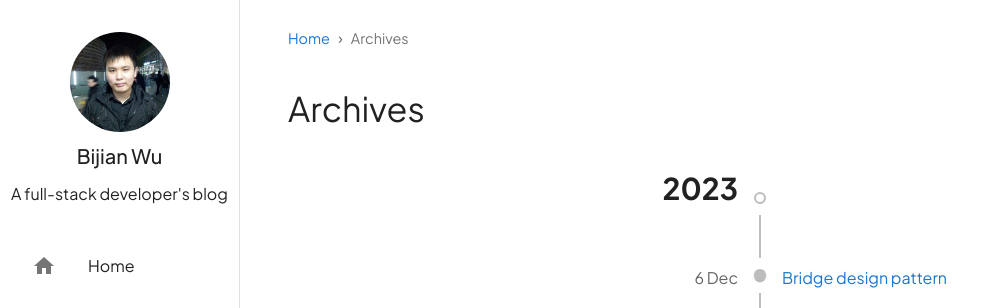
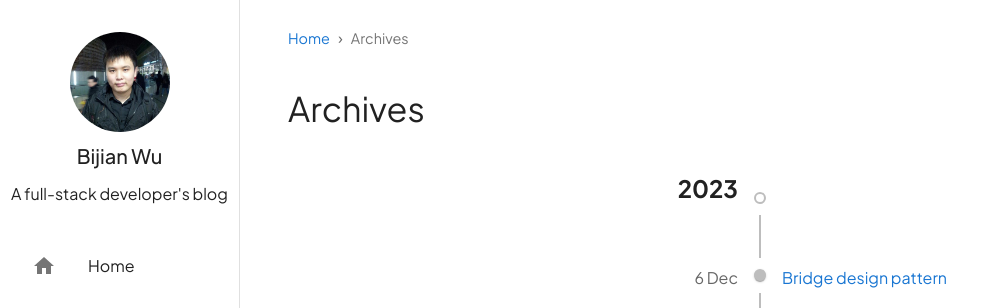
Before and after one commit to BijianWu/blog, a React (Create React App) app: page /archives in a window 1280 px wide. Shown: the top 308 px of the page, without its empty margins (0-998 px from the left). Built offline with nearby package versions, Linux system fonts and the light colour scheme.

Commit message:
timeline archives page fix, add remove padding from the base layout

```diff
--- a/src/components/Layout.jsx
+++ b/src/components/Layout.jsx
@@ -14,9 +14,9 @@ import { blue } from "@mui/material/colors";
 import StyledTypography from "../components/StyledTypography";
 import StyledDisabledTypography from "./StyledDisabledTypography";
 import { removeDashWithSpaceAndCapFirstLetter } from "../utils/textConverterUtils";
+
 const drawerWidth = 240;
 const navButtonRadius = 2;
-
 export default function Layout(props){
     const { window } = props;
     const [mobileOpen, setMobileOpen] = useState(false);
@@ -323,7 +323,7 @@ export default function Layout(props){
             </Toolbar>
         </Box>
 
-            <Container maxWidth="lg">
+            <Container maxWidth="lg" sx={{p: 0}}>
                 <Outlet />
             </Container>
 
--- a/src/components/StyledTimelineItem.js
+++ b/src/components/StyledTimelineItem.js
@@ -11,7 +11,8 @@ export default function StyledTimelineItem({dateString, targteUrl, title}){
             <TimelineDot />
             <TimelineConnector />
             </TimelineSeparator>
-            <TimelineContent>
+            {/* , whiteSpace: "nowrap", apply this to below will make the text don't wrap if there is no enough spaces*/}
+            <TimelineContent sx={{overflow: "hidden", textOverflow: "ellipsis"}}>
                 <Link href={targteUrl} underline="none" sx={{
                     [`&:hover`]: {
                         color: "#ECAF72"
--- a/src/pages/Archives.jsx
+++ b/src/pages/Archives.jsx
@@ -25,7 +25,7 @@ export default function Archives(){
       >
 
      <TimelineItem >
-        <TimelineOppositeContent sx={{ minHeight: "90px" }}  fontSize={30} fontWeight={"bold"}>
+        <TimelineOppositeContent sx={{ minHeight: "90px" }}  fontSize={"1.5rem"} fontWeight={"bold"}>
             2023
         </TimelineOppositeContent>
         <TimelineSeparator>
@@ -34,7 +34,7 @@ export default function Archives(){
 
           <TimelineConnector />
         </TimelineSeparator>
-        <TimelineContent>
+        <TimelineContent sx={{overflow: "clip"}}>
 
         </TimelineContent>
       </TimelineItem>
```
